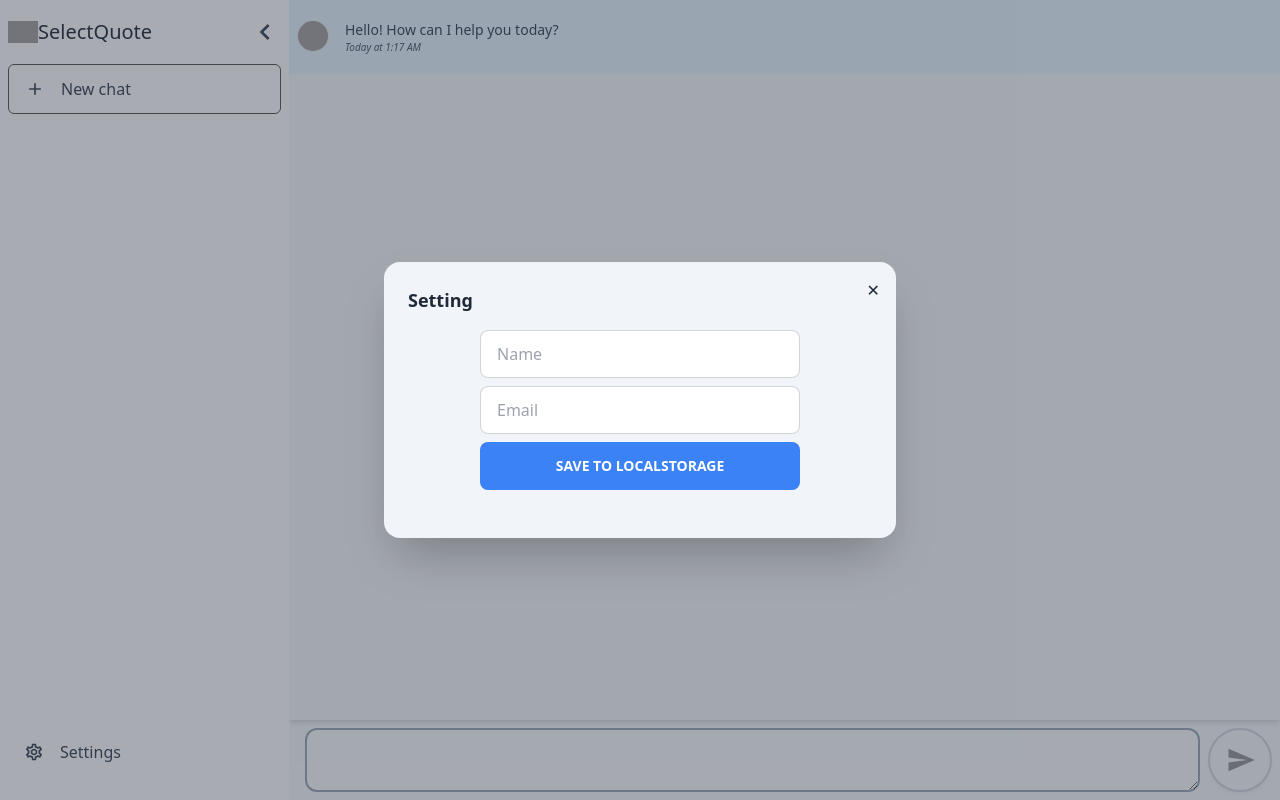
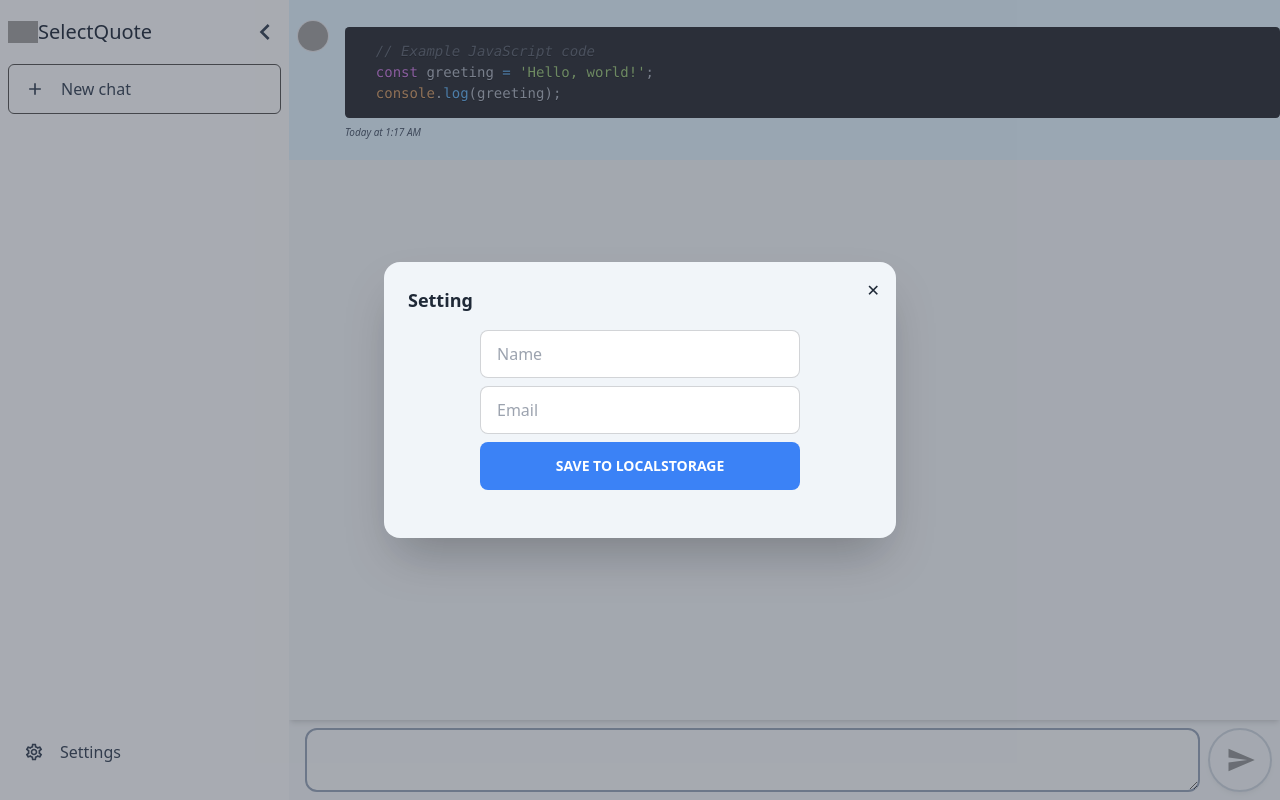
Before and after one commit to jahmed93/react-chatbot, a React (Create React App) app: page / in a window 1280 px wide. Built offline with nearby package versions, Linux system fonts and the light colour scheme; no server answers; grey boxes are pictures that could not be loaded; the HTML template or start-up script is replaced by a standard one.

Commit message:
add markdown viewer with code highlight styles

```diff
--- a/src/components/ChatMessage.js
+++ b/src/components/ChatMessage.js
@@ -1,4 +1,8 @@
 import React from 'react';
+import ReactMarkdown from 'react-markdown';
+import { Prism as SyntaxHighlighter } from 'react-syntax-highlighter';
+import { oneDark } from 'react-syntax-highlighter/dist/esm/styles/prism';
+import remarkGfm from 'remark-gfm';
 import moment from 'moment';
 import person from '../assets/person.png';
 import logo from '../assets/logo.png';
@@ -17,11 +21,29 @@
       className={`${ai && 'flex-row-reverse bg-sky-100'} message`}>
 
       <div className='message__wrapper'>
-        <div
+        <ReactMarkdown
           className={`message__markdown ${ai ? 'text-left' : 'text-right'}`}
-        >
-        	{text}
-        </div>
+          children={text}
+          remarkPlugins={[[remarkGfm, { singleTilde: false }]]}
+          components={{
+            code({ node, inline, className, children, ...props }) {
+              const match = /language-(\w+)/.exec(className || 'language-js');
+              return !inline && match ? (
+                <SyntaxHighlighter
+                  children={String(children).replace(/\n$/, '')}
+                  style={oneDark}
+                  language={match[1]}
+                  PreTag='div'
+                  {...props}
+                />
+              ) : (
+                <code className={className} {...props}>
+                  {children}{' '}
+                </code>
+              );
+            },
+          }}
+        />
 
         <div
           className={`${ai ? 'text-left' : 'text-right'} message__createdAt`}>
--- a/src/hooks/useMessageCollection.js
+++ b/src/hooks/useMessageCollection.js
@@ -9,7 +9,11 @@
   const initialMsg = {
     id: 1,
     createdAt: Date.now(),
-    text: 'Hello! How can I help you today?',
+    text: `
+      // Example JavaScript code
+      const greeting = 'Hello, world!';
+      console.log(greeting);
+    `,
     ai: true
   }
   const [messages, setMessages] = useState([initialMsg]);
```
